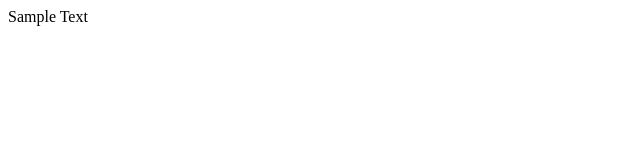
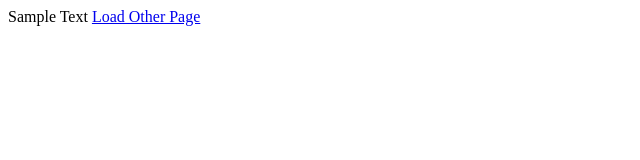
Before and after one commit to nicolesheldon/femme-code, a plain HTML site: page index.html in a window 1280 px wide. Shown: the whole page, without its empty margins (0-640 px from the left). Drawn offline with Linux system fonts and the light colour scheme.

Commit message:
link test

```diff
--- a/index.html
+++ b/index.html
@@ -8,6 +8,9 @@
 
 <body>
   Sample Text
+
+  <a href="/week 1/first_website/week 1 code-first.html">Load Other Page</a>
+
 </body>
 
 </html>
```
